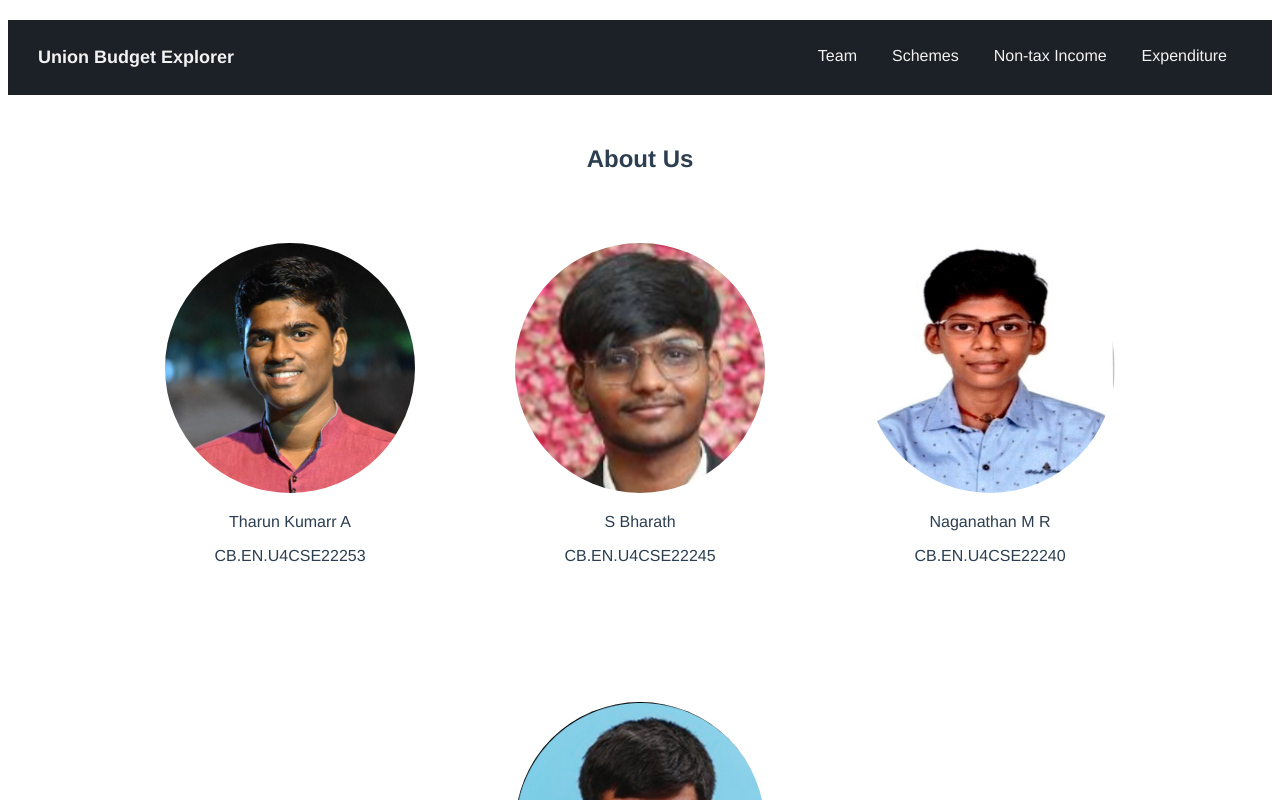
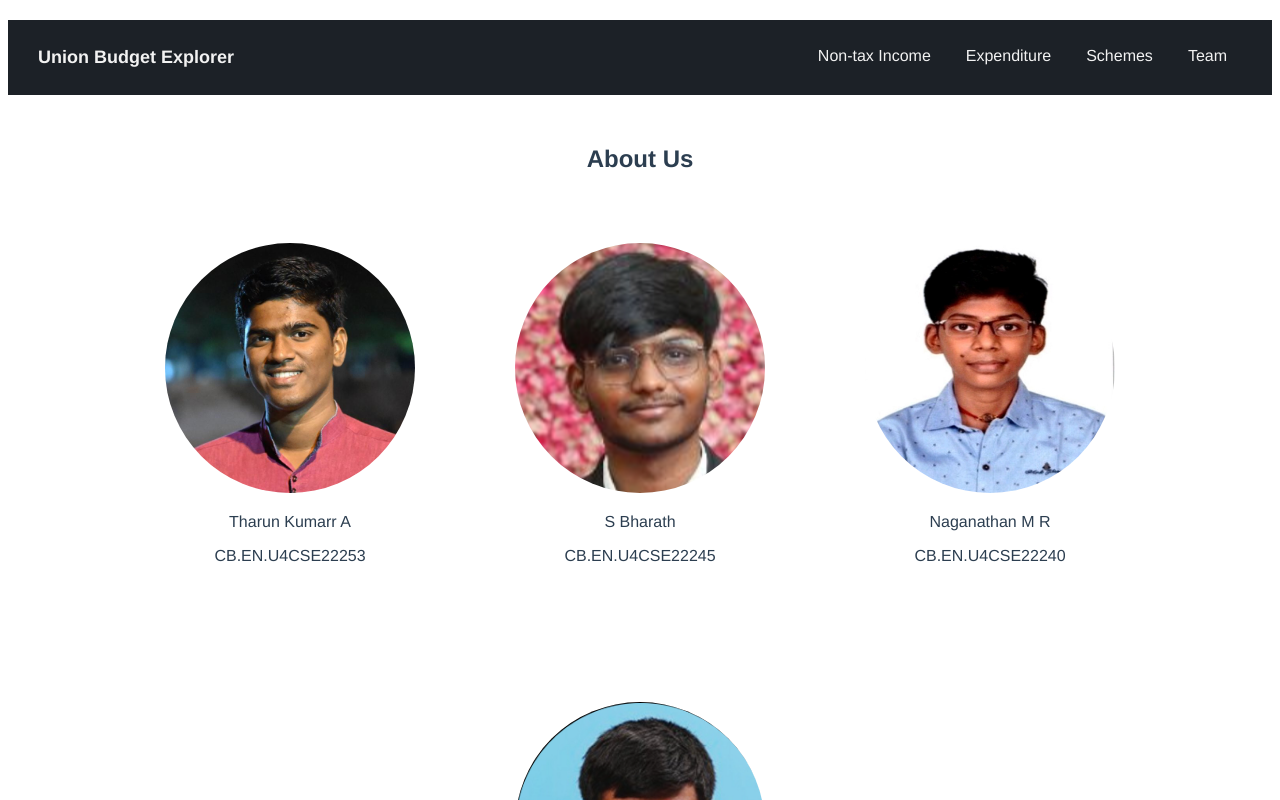
Before and after one commit to Hariprasath8064/Union-Budget-Explorer, a Vue app in the folder Frontend/: page /About in a window 1280 px wide. Shown: the top 800 px of the page. Built offline with nearby package versions, Linux system fonts and the light colour scheme.

Commit message:
fixed nav bar order

```diff
--- a/Frontend/src/components/Global/Navbar.vue
+++ b/Frontend/src/components/Global/Navbar.vue
@@ -1,10 +1,12 @@
 <template>
     <div class="navbar">
       <router-link to="/" class="icon">Union Budget Explorer</router-link>
+      <router-link to="/About" class="right">Team</router-link>
+      <router-link to="/Schemes" class="right">Schemes</router-link>
       <router-link to="/Expenditure" class="right">Expenditure</router-link>
       <router-link to="/NonTax" class="right">Non-tax Income</router-link>
-      <router-link to="/Schemes" class="right">Schemes</router-link>
-      <router-link to="/About" class="right">Team</router-link>
+
+
     </div>
   </template>
 
```
